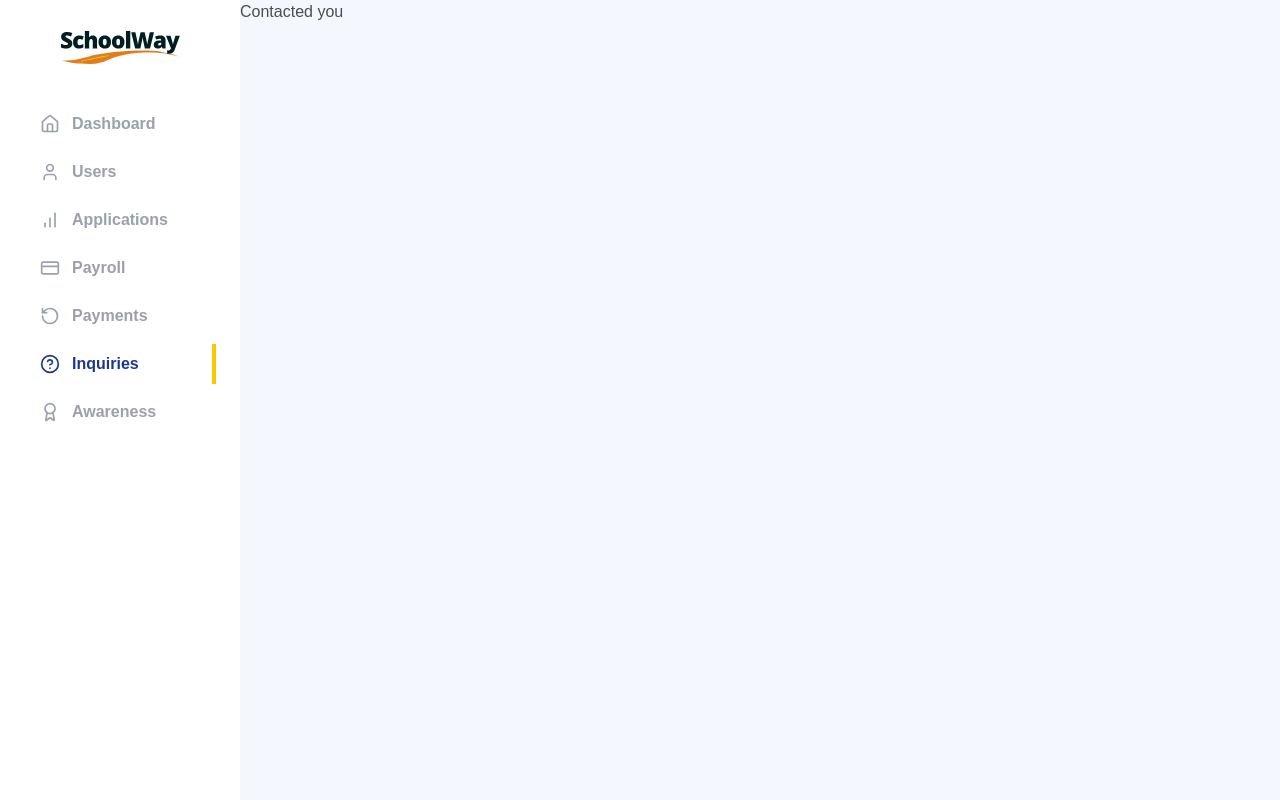
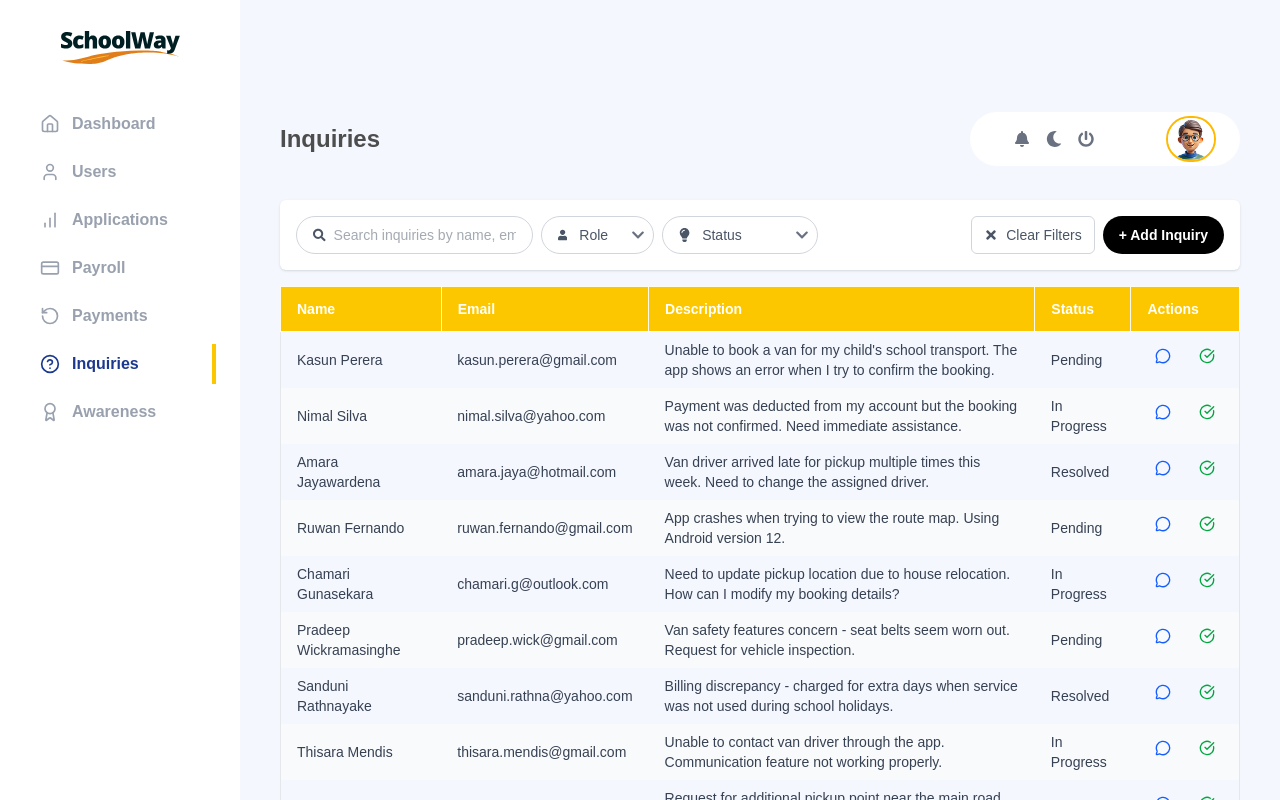
Before and after one commit to duleepa-a/schoolway-frontend, a Next.js app: page /admin/inquiries in a window 1280 px wide. Built offline with nearby package versions, Linux system fonts and the light colour scheme.

Commit message:
Intuiries table crated, add custom icons t the table

```diff
--- /dev/null
+++ b/public/dummy_data/inquiries.tsx
@@ -0,0 +1,74 @@
+export const inquiriesData = [
+  {
+    Name: "Kasun Perera",
+    Email: "kasun.perera@gmail.com",
+    Description: "Unable to book a van for my child's school transport. The app shows an error when I try to confirm the booking.",
+    Status: "Pending"
+  },
+  {
+    Name: "Nimal Silva",
+    Email: "nimal.silva@yahoo.com",
+    Description: "Payment was deducted from my account but the booking was not confirmed. Need immediate assistance.",
+    Status: "In Progress"
+  },
+  {
+    Name: "Amara Jayawardena",
+    Email: "amara.jaya@hotmail.com",
+    Description: "Van driver arrived late for pickup multiple times this week. Need to change the assigned driver.",
+    Status: "Resolved"
+  },
+  {
+    Name: "Ruwan Fernando",
+    Email: "ruwan.fernando@gmail.com",
+    Description: "App crashes when trying to view the route map. Using Android version 12.",
+    Status: "Pending"
+  },
+  {
+    Name: "Chamari Gunasekara",
+    Email: "chamari.g@outlook.com",
+    Description: "Need to update pickup location due to house relocation. How can I modify my booking details?",
+    Status: "In Progress"
+  },
+  {
+    Name: "Pradeep Wickramasinghe",
+    Email: "pradeep.wick@gmail.com",
+    Description: "Van safety features concern - seat belts seem worn out. Request for vehicle inspection.",
+    Status: "Pending"
+  },
+  {
+    Name: "Sanduni Rathnayake",
+    Email: "sanduni.rathna@yahoo.com",
+    Description: "Billing discrepancy - charged for extra days when service was not used during school holidays.",
+    Status: "Resolved"
+  },
+  {
+    Name: "Thisara Mendis",
+    Email: "thisara.mendis@gmail.com",
+    Description: "Unable to contact van driver through the app. Communication feature not working properly.",
+    Status: "In Progress"
+  },
+  {
+    Name: "Dilini Rajapaksha",
+    Email: "dilini.raja@hotmail.com",
+    Description: "Request for additional pickup point near the main road for easier access.",
+    Status: "Pending"
+  },
+  {
+    Name: "Mahesh Wijesinghe",
+    Email: "mahesh.wije@gmail.com",
+    Description: "Van capacity issue - too many children assigned to one vehicle. Safety concern raised.",
+    Status: "In Progress"
+  },
+  {
+    Name: "Lakshani Dissanayake",
+    Email: "lakshani.dissa@outlook.com",
+    Description: "Excellent service! Van driver is very punctual and friendly. Just wanted to share positive feedback.",
+    Status: "Resolved"
+  },
+  {
+    Name: "Chanaka Abeysekara",
+    Email: "chanaka.abey@yahoo.com",
+    Description: "Temperature monitoring in van needed - concerned about child's comfort during hot weather.",
+    Status: "Pending"
+  }
+];
--- a/src/app/admin/inquiries/page.tsx
+++ b/src/app/admin/inquiries/page.tsx
@@ -1,11 +1,116 @@
-import React from 'react'
+'use client';
+import { useState, useMemo } from 'react';
+import TopBar from '@/app/dashboardComponents/TopBar';
+import SearchFilter from '@/app/dashboardComponents/SearchFilter';
+import DataTable from '@/app/dashboardComponents/CustomTable';
+import { inquiriesData } from '../../../../public/dummy_data/inquiries';
+import { MessageCircle, CheckCircle } from 'lucide-react';
 
-const Inquiries = () => {
+
+
+const columns = [
+  { key: "Name", label: "Name" },
+  { key: "Email", label: "Email" },
+  { key: "Description", label: "Description" },
+  { key: "Status", label: "Status" },
+];
+
+const InquiriesPage = () => {
+  const [searchTerm, setSearchTerm] = useState('');
+  const [selectedStatus, setSelectedStatus] = useState('');
+
+  // Filter the data based on search criteria
+  const filteredData = useMemo(() => {
+    return inquiriesData.filter((inquiry) => {
+      // Search filter - searches in name, email, and description
+      const matchesSearch = searchTerm === '' ||
+        inquiry.Name.toLowerCase().includes(searchTerm.toLowerCase()) ||
+        inquiry.Email.toLowerCase().includes(searchTerm.toLowerCase()) ||
+        inquiry.Description.toLowerCase().includes(searchTerm.toLowerCase());
+
+      // Status filter
+      const matchesStatus = selectedStatus === '' || inquiry.Status === selectedStatus;
+
+      return matchesSearch && matchesStatus;
+    });
+  }, [searchTerm, selectedStatus]);
+
+  const handleAddInquiry = () => {
+    console.log("Add inquiry clicked");
+    // Implement add inquiry functionality
+  };
+
+  const handleClearFilters = () => {
+    setSearchTerm('');
+    setSelectedStatus('');
+  };
+
+  const handleReply = (row: Record<string, string | number | boolean | null | undefined>) => {
+    console.log("Reply clicked:", row);
+    alert(`Replying to ${row.Name} (${row.Email})\n\nInquiry: ${row.Description}`);
+    // Here you would typically open a reply modal or navigate to a reply page
+  };
+
+  const handleResolve = (row: Record<string, string | number | boolean | null | undefined>) => {
+    console.log("Resolve clicked:", row);
+    alert(`Marking inquiry from ${row.Name} as resolved`);
+    // Here you would typically update the inquiry status to resolved
+  };
+
   return (
-    <div>
-      Contacted you
-    </div>
+      <div className="mt-8">
+        <section className="p-5 md:p-10 min-h-screen w-full">
+          {/*Top bar with profile icon and the heading*/}
+          <TopBar heading="Inquiries" />
+
+          <SearchFilter
+            onSearchChange={setSearchTerm}
+            onRoleChange={() => {}} // Not used for inquiries
+            onStatusChange={setSelectedStatus}
+            onDateChange={() => {}} // Placeholder for future date filtering
+            onClearFilters={handleClearFilters}
+            config={{
+              searchPlaceholder: "Search inquiries by name, email, or description",
+              onAddClick: handleAddInquiry,
+              addButtonText: "+ Add Inquiry",
+              statusOptions: [
+                { value: "", label: "Status" },
+                { value: "Pending", label: "Pending" },
+                { value: "In Progress", label: "In Progress" },
+                { value: "Resolved", label: "Resolved" },
+              ],
+              roleOptions: [
+                { value: "", label: "Role" }, // Hidden but required
+              ],
+              showDateFilter: false,
+            }}
+          />
+
+          <div className="mt-4">
+            <DataTable
+              columns={columns}
+              data={filteredData}
+              actions={[
+                {
+                  type: "custom",
+                  icon: <MessageCircle size={16} />,
+                  label: "Reply to Inquiry",
+                  className: "text-blue-600 hover:text-blue-900 p-2 rounded-full hover:bg-blue-100 transition-colors",
+                  onClick: handleReply
+                },
+                {
+                  type: "custom",
+                  icon: <CheckCircle size={16} />,
+                  label: "Mark as Resolved",
+                  className: "text-green-600 hover:text-green-900 p-2 rounded-full hover:bg-green-100 transition-colors",
+                  onClick: handleResolve
+                },
+              ]}
+            />
+          </div>
+        </section>
+      </div>
   )
 }
 
-export default Inquiries
+export default InquiriesPage;
--- a/src/app/admin/payroll/page.tsx
+++ b/src/app/admin/payroll/page.tsx
@@ -4,6 +4,7 @@ import TopBar from '@/app/dashboardComponents/TopBar'
 import SearchFilter from '@/app/dashboardComponents/SearchFilter';
 import DataTable from '@/app/dashboardComponents/CustomTable';
 import { transactionsData } from '../../../../public/dummy_data/transactions';
+import { Eye, DollarSign } from 'lucide-react';
 
 const columns = [
   { key: "AccountID", label: "Account ID" },
@@ -108,8 +109,20 @@ const PayrollPage = () => {
               columns={columns}
               data={formattedData}
               actions={[
-                { type: "edit", onClick: handleView },
-                { type: "delete", onClick: handleSettle },
+                {
+                  type: "custom",
+                  icon: <Eye size={16} />,
+                  label: "View Transaction Details",
+                  className: "text-blue-600 hover:text-blue-900 p-2 rounded-full hover:bg-blue-100 transition-colors",
+                  onClick: handleView
+                },
+                {
+                  type: "custom",
+                  icon: <DollarSign size={16} />,
+                  label: "Settle Payment",
+                  className: "text-green-600 hover:text-green-900 p-2 rounded-full hover:bg-green-100 transition-colors",
+                  onClick: handleSettle
+                },
               ]}
             />
           </div>
--- a/src/app/admin/users/page.tsx
+++ b/src/app/admin/users/page.tsx
@@ -4,6 +4,7 @@ import TopBar from '@/app/dashboardComponents/TopBar';
 import SearchFilter from '@/app/dashboardComponents/SearchFilter';
 import DataTable from '@/app/dashboardComponents/CustomTable';
 import { userData } from '../../../../public/dummy_data/users';
+import { UserPen, UserX } from 'lucide-react';
 
 
 
@@ -82,8 +83,20 @@ const AdminDashboard = () => {
           columns={columns}
           data={filteredData}
           actions={[
-          { type: "edit", onClick: handleEdit },
-          { type: "delete", onClick: handleDelete },
+          {
+            type: "custom",
+            icon: <UserPen size={16} />,
+            label: "Edit User",
+            className: "text-blue-600 hover:text-blue-900 p-2 rounded-full hover:bg-blue-100 transition-colors",
+            onClick: handleEdit
+          },
+          {
+            type: "custom",
+            icon: <UserX size={16} />,
+            label: "Delete User",
+            className: "text-red-600 hover:text-red-900 p-2 rounded-full hover:bg-red-100 transition-colors",
+            onClick: handleDelete
+          },
           ]}
         />
         </div>
--- a/src/app/dashboardComponents/CustomTable.tsx
+++ b/src/app/dashboardComponents/CustomTable.tsx
@@ -1,7 +1,7 @@
 'use client';
 
 import { Pencil, Trash2, ChevronLeft, ChevronRight } from 'lucide-react';
-import { useState, useMemo } from 'react';
+import { useState, useMemo, ReactNode } from 'react';
 
 interface Column {
   key: string;
@@ -9,8 +9,11 @@ interface Column {
 }
 
 interface Action {
-  type: 'edit' | 'delete';
+  type: 'edit' | 'delete' | 'custom';
   onClick: (rowData: Record<string, string | number | boolean | null | undefined>) => void;
+  icon?: ReactNode;
+  label?: string;
+  className?: string;
 }
 
 interface DataTableProps {
@@ -92,16 +95,36 @@ export default function DataTable({
               ))}
               {actions.length > 0 && (
                 <td className="action-cell">
-                  {actions.map((action, index) => (
-                    <button
-                      key={index}
-                      onClick={() => action.onClick(row)}
-                      title={action.type}
-                      className={action.type === 'edit' ? 'edit-icon' : 'delete-icon'}
-                    >
-                      {action.type === 'edit' ? <Pencil size={16} /> : <Trash2 size={16} />}
-                    </button>
-                  ))}
+                  {actions.map((action, index) => {
+                    // Determine icon to display
+                    let icon;
+                    if (action.icon) {
+                      icon = action.icon;
+                    } else {
+                      // Default icons based on type
+                      icon = action.type === 'edit' ? <Pencil size={16} /> : <Trash2 size={16} />;
+                    }
+
+                    // Determine CSS class
+                    let buttonClass;
+                    if (action.className) {
+                      buttonClass = action.className;
+                    } else {
+                      // Default classes based on type
+                      buttonClass = action.type === 'edit' ? 'edit-icon' : 'delete-icon';
+                    }
+
+                    return (
+                      <button
+                        key={index}
+                        onClick={() => action.onClick(row)}
+                        title={action.label || action.type}
+                        className={buttonClass}
+                      >
+                        {icon}
+                      </button>
+                    );
+                  })}
                 </td>
               )}
             </tr>
```
